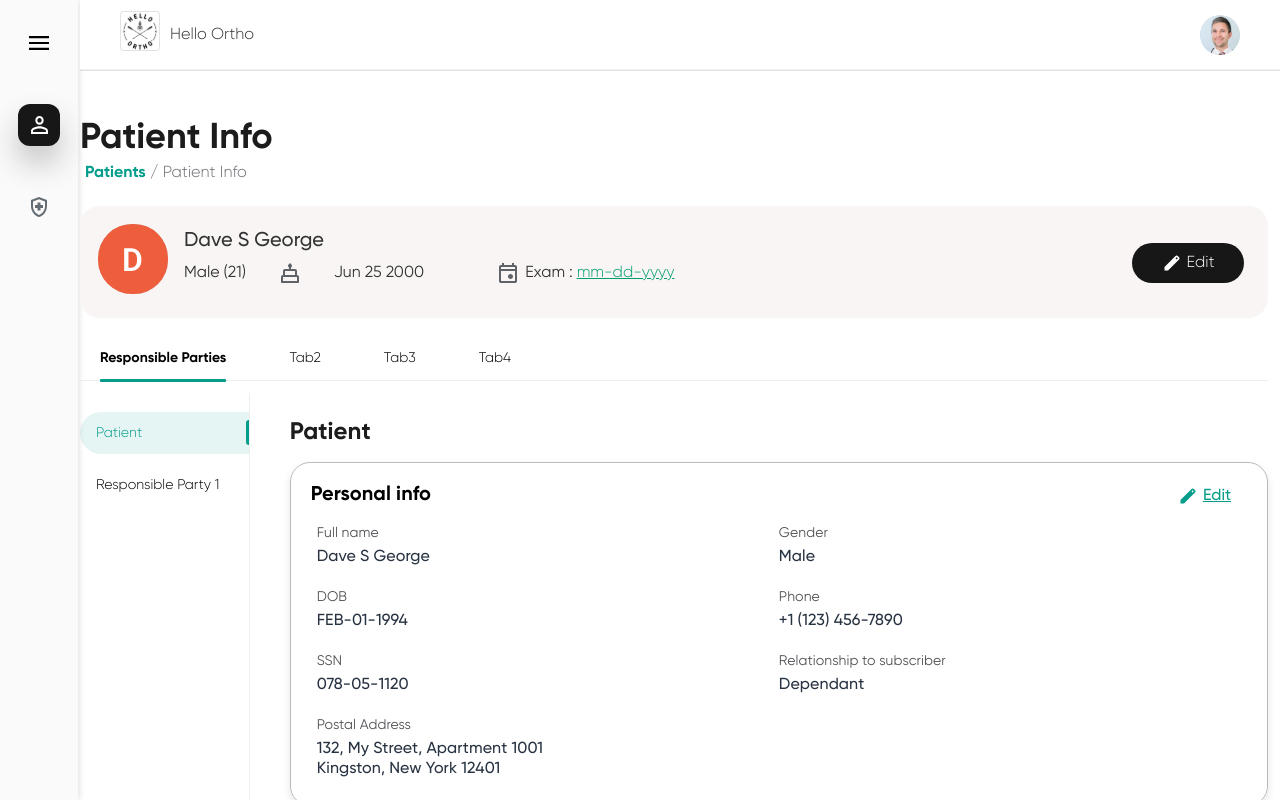
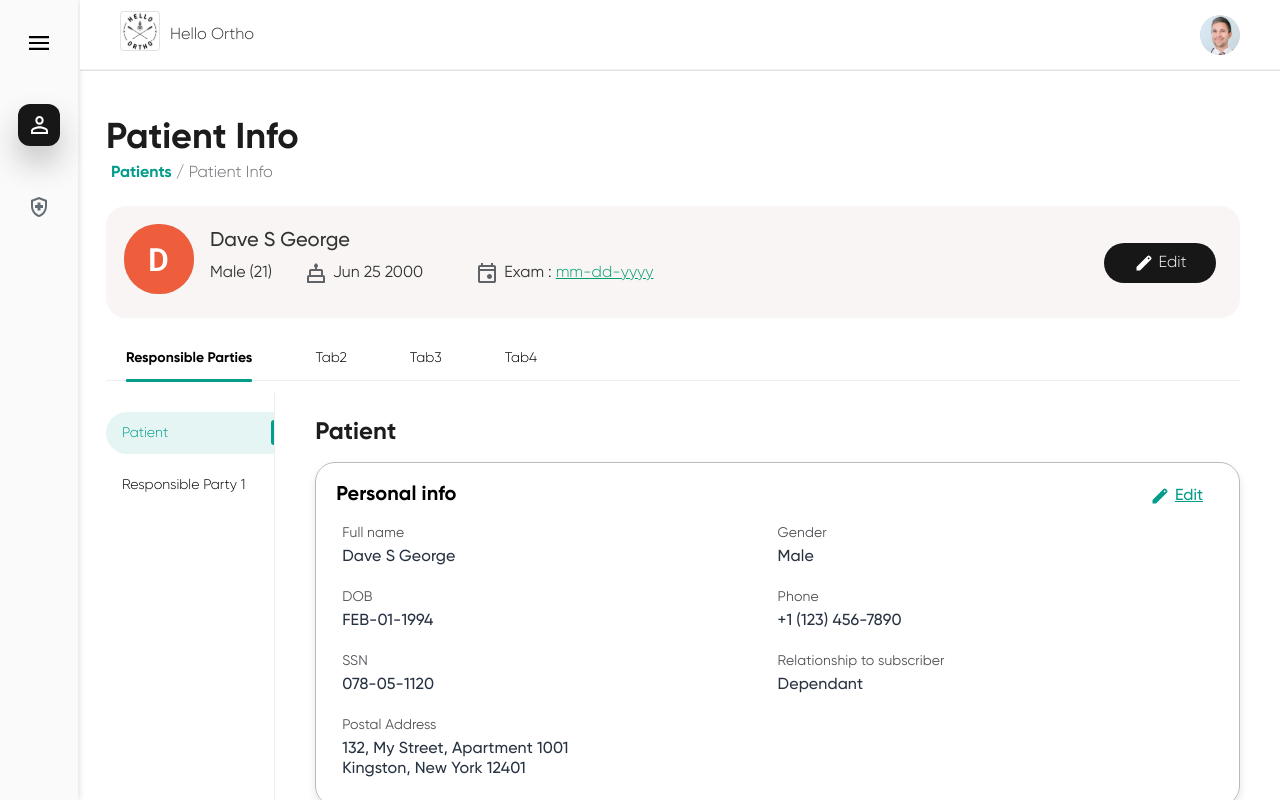
Before and after one commit to FenolinSims/Patients, a React (Vite) app: page /patient-info in a window 1280 px wide. Built offline with nearby package versions, Linux system fonts and the light colour scheme.

Commit message:
popup-styple-changes

```diff
--- a/src/App.css
+++ b/src/App.css
@@ -576,6 +576,17 @@
   max-width: 1366px;
   margin: auto;
 }
+.content-body1 {
+  position: absolute;
+  top: 70px;
+  left: 40px;
+  bottom: 0px;
+  right: 0px;
+  padding: 48px 40px 0px 66px;
+  overflow: auto;
+  max-width: 1366px;
+  margin: auto;
+}
 
 
 .content-body-home {
--- a/src/Pages/PatientInfo.tsx
+++ b/src/Pages/PatientInfo.tsx
@@ -8,7 +8,7 @@ const PatientInfo = () => {
         <>
             <Header Picture={Picture2} />
             <SideNav />
-            <div className="content-body">
+            <div className="content-body1">
                 <PatientHeader />
             </div>
         </>
--- a/src/components/PatientHeader.tsx
+++ b/src/components/PatientHeader.tsx
@@ -22,7 +22,7 @@ const PatientHeader = () => {
                         </div>
                         <div className="info-fr-vc">
                             <p className="pdetail">Male (21)</p>
-                            <div className="info-fr-vc gap-5">
+                            <div className="fr-vc gap-5">
                                 <img src={Cake} style={{ width: "24px", height: "24px" }} />
                                 <p className="pdetail">Jun 25 2000</p>
                             </div>
```
